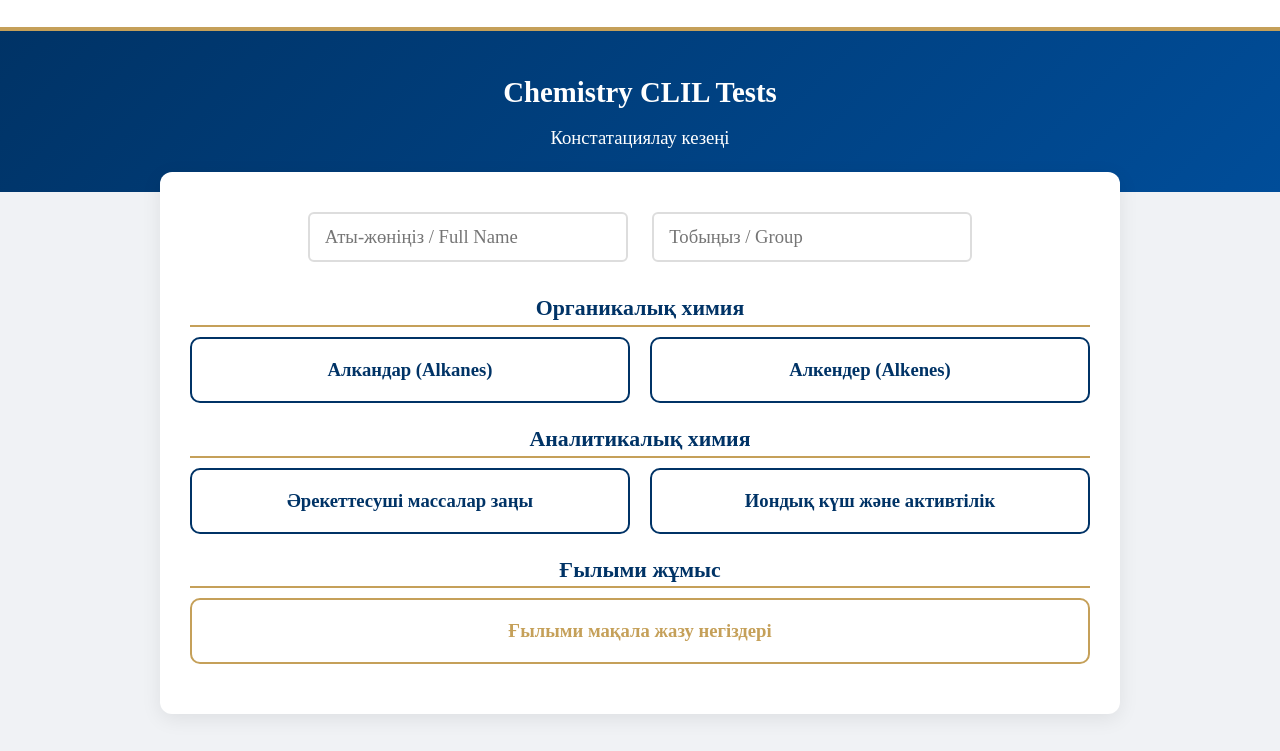
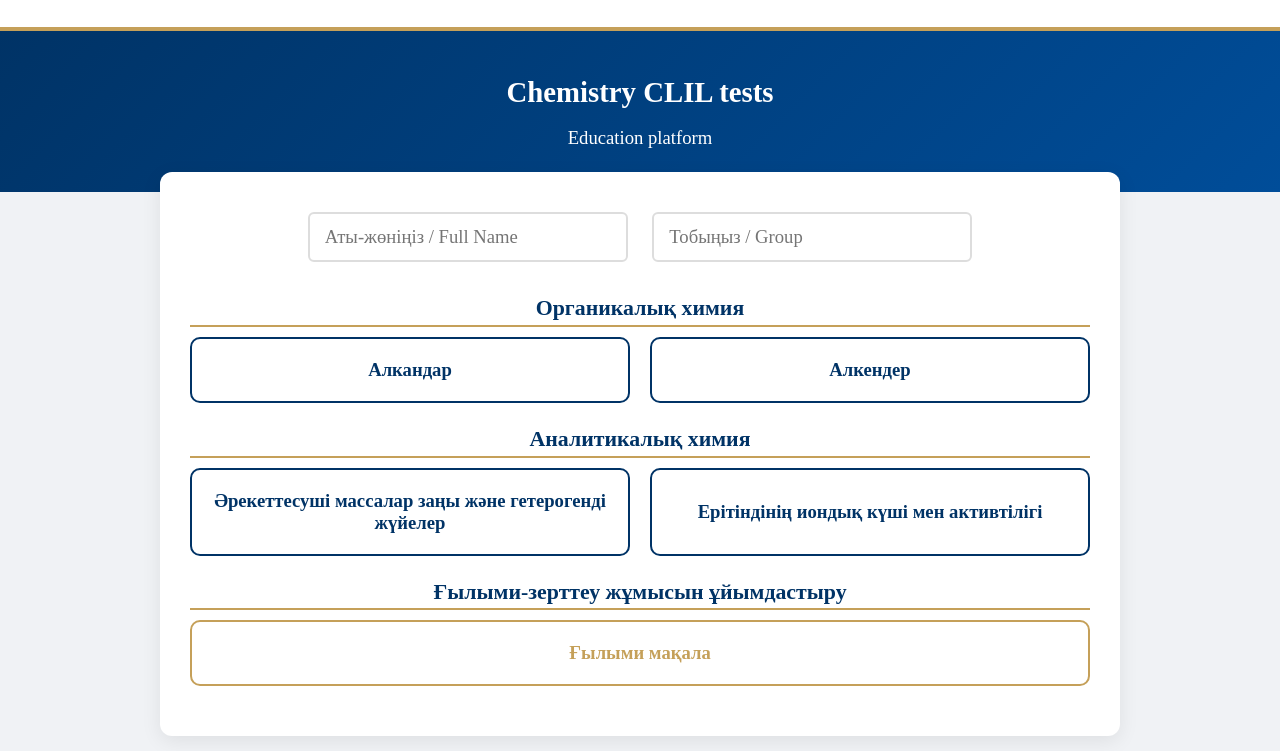
Before and after one commit to Asetbek/checktest.github.io, a plain HTML site: page research_platform.html in a window 1280 px wide. Shown: the part 122-873 px from the top of the page. Drawn offline with Linux system fonts and the light colour scheme.

Commit message:
Update and rename test77.html to research_platform.html

```diff
--- a/test77.html
+++ b/research_platform.html
@@ -57,8 +57,8 @@ header { background: white; border-bottom: 4px solid var(--zu-gold); padding: 30
 
 <div id="main-view">
   <section class="hero">
-    <h2>Chemistry CLIL Tests</h2>
-    <p> Констатациялау кезеңі </p>
+    <h2>Chemistry CLIL tests</h2>
+    <p> Education platform </p>
   </section>
 
   <div class="container">
@@ -69,21 +69,21 @@ header { background: white; border-bottom: 4px solid var(--zu-gold); padding: 30
     <!-- Секция Органики -->
       <h3 style="color: var(--zu-blue); margin-top: 20px; border-bottom: 2px solid var(--zu-gold); text-align: center;">Органикалық химия</h3>
       <div class="menu-grid" style="margin-top: 10px;">
-        <button class="menu-btn" onclick="startTest('alkandap')">Алкандар (Alkanes)</button>
-        <button class="menu-btn" onclick="startTest('alkender')">Алкендер (Alkenes)</button>
+        <button class="menu-btn" onclick="startTest('alkandap')">Алкандар</button>
+        <button class="menu-btn" onclick="startTest('alkender')">Алкендер</button>
       </div>
 
       <!-- Секция Аналитики -->
       <h3 style="color: var(--zu-blue); margin-top: 20px; border-bottom: 2px solid var(--zu-gold); text-align: center;">Аналитикалық химия</h3>
       <div class="menu-grid" style="margin-top: 10px;">
-        <button class="menu-btn" onclick="startTest('massalar')">Әрекеттесуші массалар заңы</button>
-        <button class="menu-btn" onclick="startTest('eritindi')">Иондық күш және активтілік</button>
+        <button class="menu-btn" onclick="startTest('massalar')">Әрекеттесуші массалар заңы және гетерогенді жүйелер</button>
+        <button class="menu-btn" onclick="startTest('eritindi')">Ерітіндінің иондық күші мен активтілігі</button>
       </div>
 
       <!-- Секция Науки -->
-      <h3 style="color: var(--zu-blue); margin-top: 20px; border-bottom: 2px solid var(--zu-gold); text-align: center;">Ғылыми жұмыс</h3>
+      <h3 style="color: var(--zu-blue); margin-top: 20px; border-bottom: 2px solid var(--zu-gold); text-align: center;">Ғылыми-зерттеу жұмысын ұйымдастыру</h3>
       <div class="menu-grid" style="margin-top: 10px;">
-        <button class="menu-btn full-width" onclick="startTest('gylymi')">Ғылыми мақала жазу негіздері</button>
+        <button class="menu-btn full-width" onclick="startTest('gylymi')">Ғылыми мақала</button>
       </div>
     </div>
   </div>
@@ -97,7 +97,7 @@ const APPS_SCRIPT_URL = 'https://script.google.com/macros/s/AKfycbxOty53LwQzR5bm
 const quizData = {
   'alkandap': {
   discipline: 'Органикалық химия',
-  title: 'Алкандар (Alkanes)',
+  title: 'Алкандар',
     questions: [
       { q: "What is the general formula of alkanes?", a: ["CnH2n", "CnH2n+2", "CnH2n-2", "CnHn"], c: 1 },
       { q: "The hybrid state of carbon atoms in alkanes is:", a: ["sp", "sp2", "sp3", "dsp2"], c: 2 },
@@ -123,7 +123,7 @@ const quizData = {
   },
   'alkender': {
     discipline: 'Органикалық химия',
-  title: 'Алкендер (Alkenes)',
+  title: 'Алкендер',
     questions: [
       { q: "What is the general formula of alkenes?", a: ["CnH2n+2", "CnH2n", "CnH2n-2", "CnH2n-6"], c: 1 },
       { q: "Alkenes contain at least one ______ bond.", a: ["Single", "Double", "Triple", "Ionic"], c: 1 },
@@ -149,7 +149,7 @@ const quizData = {
   },
   'massalar': {
     discipline: 'Аналитикалық химия',
-  title: 'Әрекеттесуші массалар заңы',
+  title: 'Әрекеттесуші массалар заңы және гетерогенді жүйелер',
     questions: [
       { q: "Who proposed the Law of Mass Action?", a: ["Le Chatelier", "Guldberg and Waage", "Arrhenius", "Ostwald"], c: 1 },
       { q: "Reaction rate is proportional to the product of ______ of reactants.", a: ["Mass", "Volume", "Active masses (concentrations)", "Temperature"], c: 2 },
@@ -175,7 +175,7 @@ const quizData = {
   },
   'eritindi': {
     discipline: 'Аналитикалық химия',
-  title: 'Иондық күш және активтілік',
+  title: 'Ерітіндінің иондық күші мен активтілігі',
     questions: [
       { q: "Ionic strength (mu) was introduced by:", a: ["Arrhenius", "Lewis and Randall", "Debye", "Hückel"], c: 1 },
       { q: "Formula for ionic strength is $\mu = \frac{1}{2} \sum$ ______.", a: ["ci zi", "ci zi^2", "ci^2 zi", "ci / zi"], c: 1 },
@@ -201,7 +201,7 @@ const quizData = {
   },
   'gylymi': {
     discipline: 'Ғылыми-зерттеу жұмысын ұйымдастыру',
-  title: 'Ғылыми мақала жазу негіздері',
+  title: 'Ғылыми мақала',
     questions: [
       { q: "What is the standard structure of a research article?", a: ["IMRAD", "ABCC", "H-index", "DOI"], c: 0 },
       { q: "IMRaD stands for Introduction, Methods, Results, and ______.", a: ["Data", "Diagram", "Discussion", "Description"], c: 2 },
```
